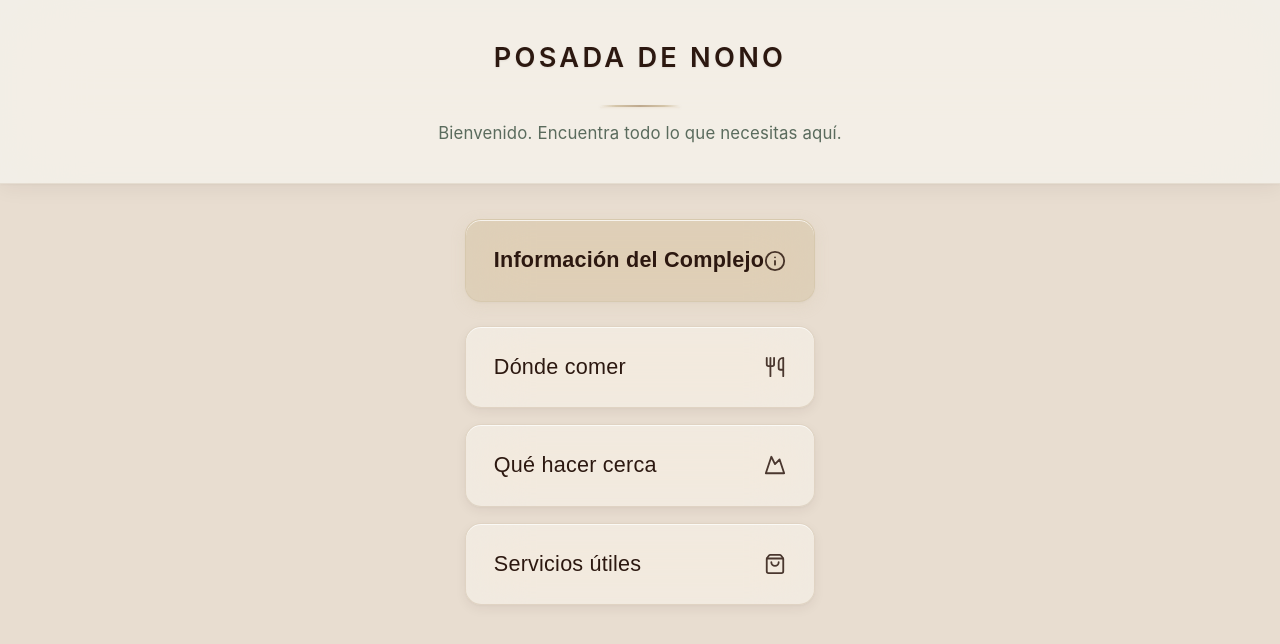
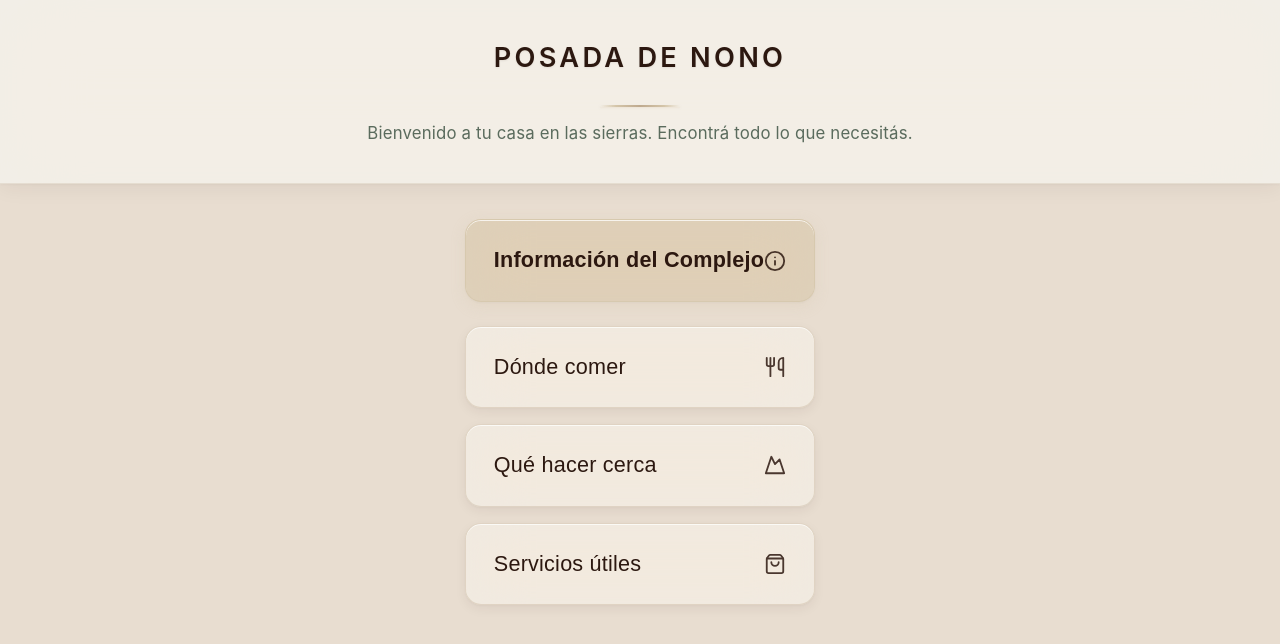
Before and after one commit to mibaus/posada-huespedes, a website: page index.html in a window 1280 px wide. Drawn offline with nearby package versions, Linux system fonts and the light colour scheme.

Commit message:
Actualizar texto de bienvenida a español argentino
Cambio de 'Bienvenido. Encuentra todo lo que necesitas aquí.' a 'Bienvenido a tu casa en las sierras. Encontrá todo lo que necesitás.' para un tono más cálido y local

```diff
--- a/index.html
+++ b/index.html
@@ -25,7 +25,7 @@
         <header>
             <h1>Posada de Nono</h1>
             <div class="divider"></div>
-            <p>Bienvenido. Encuentra todo lo que necesitas aquí.</p>
+            <p>Bienvenido a tu casa en las sierras. Encontrá todo lo que necesitás.</p>
         </header>
         <main>
             <button class="action-btn action-btn-primary action-btn-full" data-target="info" aria-label="Información del complejo">
```
